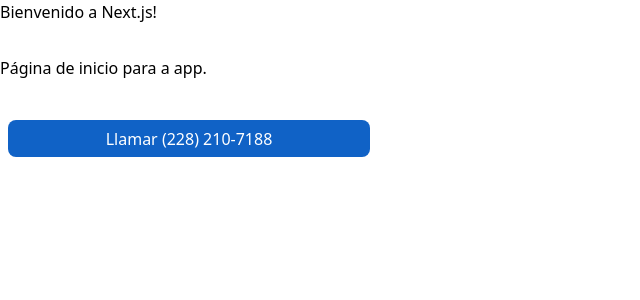
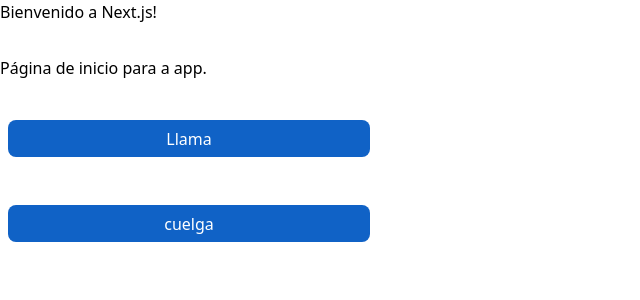
Before and after one commit to PonceGL/real-state, a Next.js app: page / in a window 1280 px wide. Shown: the top 300 px of the page, without its empty margins (0-640 px from the left). Built offline with nearby package versions, Linux system fonts and the light colour scheme.

Commit message:
test(Button): button functionality

```diff
--- a/src/app/(public)/page.tsx
+++ b/src/app/(public)/page.tsx
@@ -1,3 +1,5 @@
+'use client'
+
 import Button from "@/components/Button";
 
 
@@ -6,7 +8,8 @@ export default function Home() {
     <main className="flex flex-col gap-[32px] row-start-2 items-center sm:items-start">
       <h1>Bienvenido a Next.js!</h1>
       <p>Página de inicio para a app.</p>
-      <Button />
+      <Button buttonClick={() => { console.log('en llamada...') }} text={"Llama"} />
+      <Button buttonClick={() => { console.log('colgado') }} text={"cuelga"} />
     </main>
   );
 }
--- a/src/components/Button.tsx
+++ b/src/components/Button.tsx
@@ -1,7 +1,13 @@
-export default function Button() {
+
+interface ButtonProps {
+    text: string,
+    buttonClick: () => void,
+}
+
+export default function Button({ text, buttonClick }: ButtonProps) {
     return (
-        <button className=" h-[37px] w-[362px] rounded-[8px] bg-[#1062C6] m-2">
-            <p className="text-white">Llamar (228) 210-7188</p>
+        <button className=" h-[37px] w-[362px] rounded-[8px] bg-[#1062C6] m-2" onClick={buttonClick}>
+            <p className="text-white">{text}</p>
         </button>
     );
 }
```
